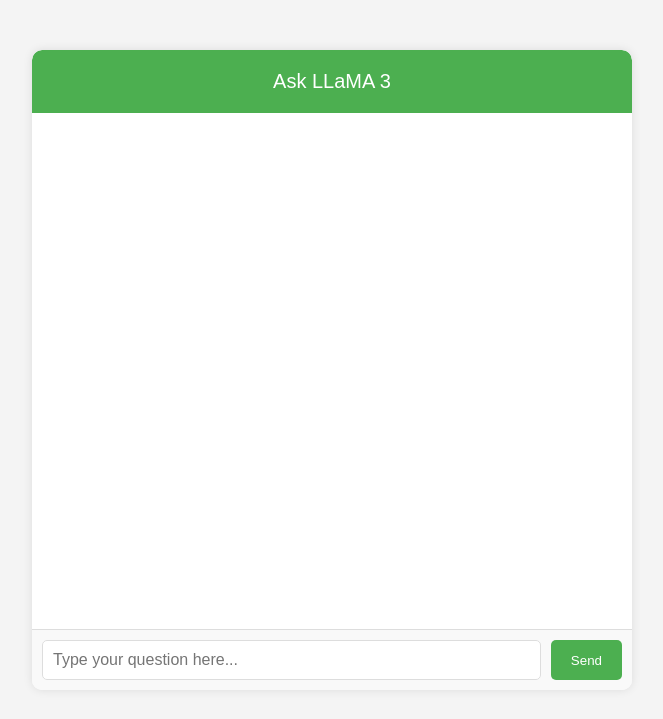
After one commit to anowii/DigitalDetectives, a Flask app: template templates/indexa.html in a window 1280 px wide. The commit adds this page. Shown: the top 719 px of the page, without its empty margins (308-971 px from the left). Run offline with Flask 3, Linux system fonts and the light colour scheme; the template is opened without the code that fills it, so the values that code supplies are empty.

Commit message:
Changed html and css layout

```diff
--- a/app.py
+++ b/app.py
@@ -49,7 +49,7 @@ def ask():
         answer = f"Error: {str(e)}"
 
     # Pass the LLM response back to the UI
-    return render_template('index.html', question=user_input, answer=answer)
+    return render_template('indexa.html', question=user_input, answer=answer)
 
 if __name__ == '__main__':
     app.run(debug=True)
--- a/static/styles/style.css
+++ b/static/styles/style.css
@@ -7,6 +7,7 @@ body {
   max-width: 600px;
   margin: 0 auto;
 }
+
 
 h1 {
   text-align: center;
@@ -20,6 +21,7 @@ input[type="text"] {
   width: 100%;
   padding: 10px;
   margin: 10px 0;
+  margin-top: 450px;
 }
 
 button {
--- /dev/null
+++ b/static/styles/style2.css
@@ -0,0 +1,90 @@
+body {
+    font-family: Arial, sans-serif;
+    margin: 0;
+    padding: 0;
+    background-color: #f4f4f4;
+}
+
+.chat-container {
+    max-width: 600px;
+    margin: 0 auto;
+    margin-top: 50px;
+    background-color: white;
+    border-radius: 10px;
+    box-shadow: 0 0 10px rgba(0, 0, 0, 0.1);
+    display: flex;
+    flex-direction: column;
+    height: 80vh;
+    overflow: hidden;
+}
+
+.chat-header {
+    padding: 20px;
+    background-color: #4CAF50;
+    color: white;
+    text-align: center;
+    font-size: 20px;
+    border-radius: 10px 10px 0 0;
+}
+
+.chat-body {
+    flex: 1;
+    padding: 20px;
+    overflow-y: auto;
+}
+
+.chat-input {
+    display: flex;
+    padding: 10px;
+    background-color: #f9f9f9;
+    border-top: 1px solid #ddd;
+}
+
+.chat-input input {
+    flex: 1;
+    padding: 10px;
+    font-size: 16px;
+    border: 1px solid #ddd;
+    border-radius: 5px;
+}
+
+.chat-input button {
+    padding: 10px 20px;
+    background-color: #4CAF50;
+    color: white;
+    border: none;
+    border-radius: 5px;
+    cursor: pointer;
+    margin-left: 10px;
+}
+
+.chat-input button:hover {
+    background-color: #45a049;
+}
+
+.message {
+    margin-bottom: 20px;
+    padding: 10px;
+    border-radius: 10px;
+    max-width: 80%;
+    word-wrap: break-word;
+}
+
+.message.user {
+    background-color: #e1ffc7;
+    align-self: flex-end;
+}
+
+.message.bot {
+    background-color: #f1f1f1;
+    align-self: flex-start;
+}
+
+.chat-body::-webkit-scrollbar {
+    width: 6px;
+}
+
+.chat-body::-webkit-scrollbar-thumb {
+    background-color: #cccccc;
+    border-radius: 10px;
+}
--- /dev/null
+++ b/templates/indexa.html
@@ -0,0 +1,44 @@
+<!DOCTYPE html>
+<html lang="en">
+<head>
+    <meta charset="UTF-8">
+    <meta name="viewport" content="width=device-width, initial-scale=1.0">
+    <title>Ask LLaMA 3</title>
+    <link rel="stylesheet" href="{{ url_for('static', filename='styles/style2.css') }}">
+</head>
+<body>
+
+    <div class="chat-container">
+        <div class="chat-header">
+            Ask LLaMA 3
+        </div>
+
+        <!-- Chat Body where messages are displayed -->
+        <div class="chat-body" id="chat-body">
+            {% if question %}
+                <!-- Display user's question -->
+                <div class="message user">
+                    {{ question }}
+                </div>
+                <!-- Display LLaMA 3's answer -->
+                <div class="message bot">
+                    <strong>LLaMA 3 Answer:</strong> {{ answer }}
+                </div>
+            {% endif %}
+        </div>
+
+        <!-- Chat Input for user to type questions -->
+        <form action="/ask" method="POST" class="chat-input">
+            <input type="text" id="question" name="question" placeholder="Type your question here..." required>
+            <button type="submit">Send</button>
+        </form>
+    </div>
+
+    <script>
+        // Auto-scroll to the bottom of the chat body when a new message is added
+        const chatBody = document.getElementById('chat-body');
+        chatBody.scrollTop = chatBody.scrollHeight;
+    </script>
+
+</body>
+</html>
```
